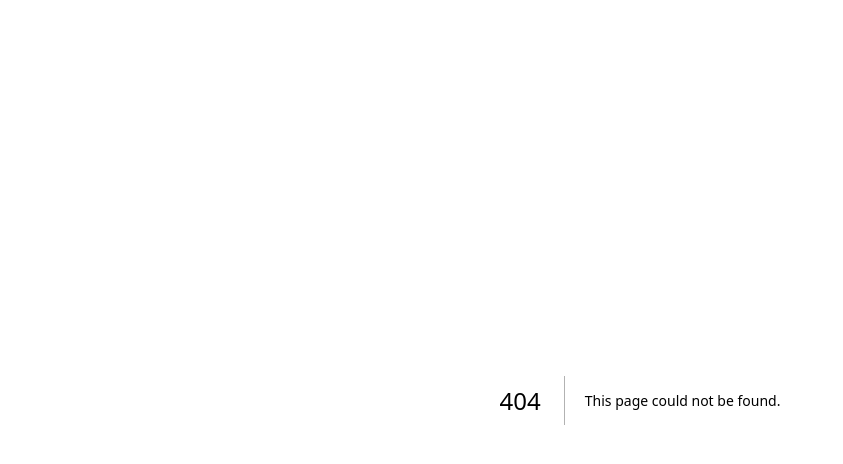
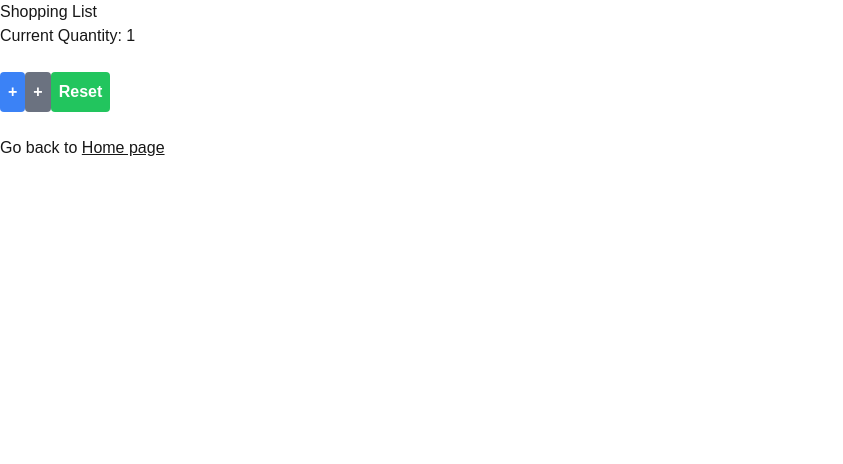
Before and after one commit to Jeffdcdr/cprg306-assignments, a Next.js app: page /week-5 in a window 1280 px wide. Before the commit this address had no page. Shown: the top 464 px of the page, without its empty margins (0-843 px from the left). Built offline with nearby package versions, Linux system fonts and the light colour scheme.

Commit message:
Week-5 folder created
copied week-4 items per instructions
adding use state hooks for name and category

```diff
--- /dev/null
+++ b/app/week-5/new-item.js
@@ -0,0 +1,70 @@
+"use client";
+
+import { useState } from "react";
+
+export default function NewItem() {
+  let [quantity, setQuantity] = useState(1);
+  const [name, setName] = useState("");
+  const [category, setCategory] = useState("produce");
+
+  // for increment function
+  // let increment = () => {
+  //   if (quantity < 20) setQuantity(quantity + 1);
+  // };
+
+  let increment = () => quantity < 20? setQuantity(quantity + 1) : null;
+
+  // for decrement function
+  //   let decrement = () => {
+  //     if (quantity > 1) setQuantity(quantity - 1);
+  //   };
+
+  let decrement = () => quantity > 1 ? setQuantity(quantity - 1) : null;
+
+
+
+  // for reset function
+  const reset = () => setQuantity(1);
+
+  return (
+    <div>
+      <h3>Current Quantity: {quantity}</h3>
+      <br></br>
+
+      <button
+        onClick={increment}
+        // className="bg-blue-500 hover:bg-blue-700 text-white font-bold py-2 px-2 rounded"
+        className={`${
+          quantity === 20
+            ? "bg-gray-500 cursor-not-allowed"
+            : "bg-blue-500 hover:bg-blue-700"
+        } text-white font-bold py-2 px-2 rounded`}
+        //   disabled={quantity === 20}
+      >
+        {/* Increment */}
+        +
+      </button>
+
+      <button
+        onClick={decrement}
+        // className="bg-red-500 hover:bg-red-700 text-white font-bold py-2 px-2 rounded"
+        className={`${
+          quantity === 1
+            ? "bg-gray-500 cursor-not-allowed"
+            : "bg-red-500 hover:bg-red-700"
+        } text-white font-bold py-2 px-2 rounded`}
+        //   disabled={quantity === 1}
+      >
+        {/* Decrement */}
+        +
+      </button>
+
+      <button
+        onClick={reset}
+        className="bg-green-500 hover:bg-green-700 text-white font-bold py-2 px-2 rounded"
+      >
+        Reset
+      </button>
+    </div>
+  );
+}
--- /dev/null
+++ b/app/week-5/page.js
@@ -0,0 +1,15 @@
+import Link from "next/link";
+import NewItem from "./new-item";
+
+export default function Page() {
+    return (
+      <main>
+        <h1>Shopping List</h1>
+        <NewItem/>
+        <br></br>
+        <p>
+        Go back to <Link href="/" className="underline">Home page</Link>
+        </p>
+      </main>
+    );
+}
```
